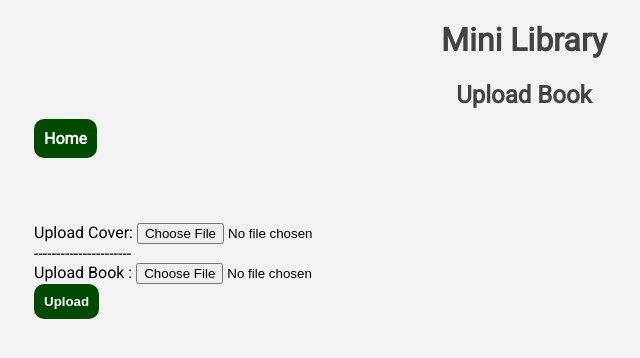
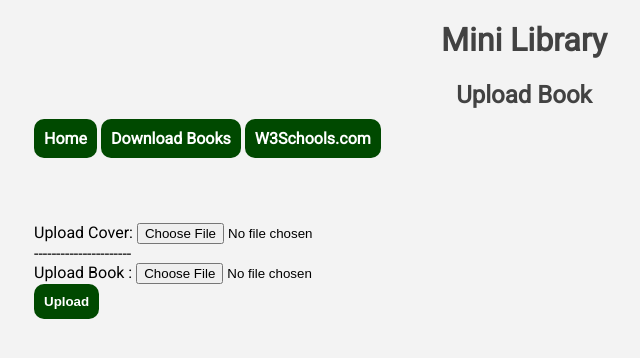
Before and after one commit to nasko-code/Mini-Library, a PHP site: page /upload.php in a window 1280 px wide. Shown: the top 358 px of the page, without its empty margins (116-756 px from the left). Run offline with PHP 8.4, Linux system fonts and the light colour scheme.

Commit message:
Update upload.php

```diff
--- a/upload.php
+++ b/upload.php
@@ -15,6 +15,8 @@
             <h2 class="heading">Upload Book</h2>
 
             <a class="home-button" href="index.php">Home</a>
+            <a class="upload-button" href="\books" target= "_blank" >Download Books</a>
+            <a class="upload-button" href="https://www.w3schools.com/" target= "_blank">W3Schools.com</a>
 
         </header>
 
```
